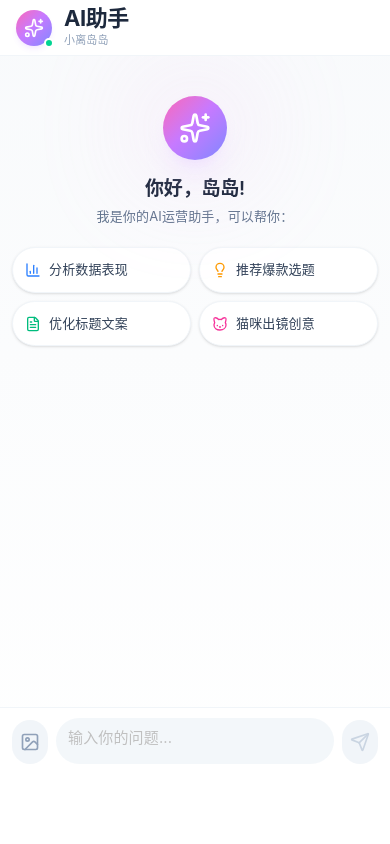
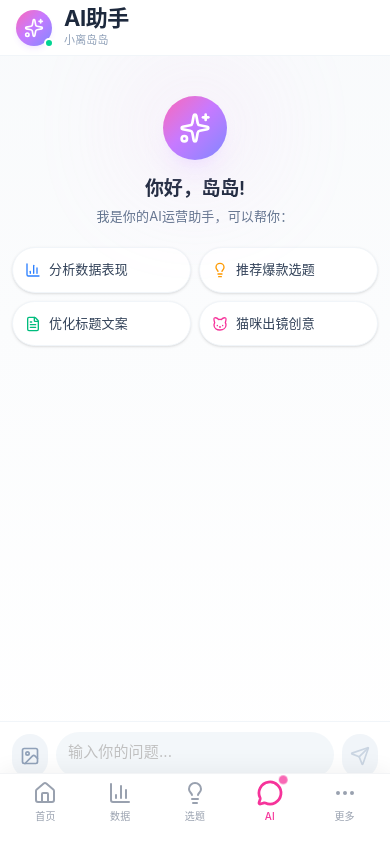
Before and after one commit to brianzhibo-design/DD, a Next.js app: page /assistant in a window 390 px wide. Built offline with nearby package versions, Linux system fonts and the light colour scheme.

Commit message:
fix: keep bottom nav visible on AI assistant page, only hide duplicate header

```diff
--- a/src/app/assistant/page.tsx
+++ b/src/app/assistant/page.tsx
@@ -118,7 +118,7 @@ export default function AssistantPage() {
   ]
 
   return (
-    <div className="fixed inset-0 flex flex-col bg-gradient-to-b from-slate-50 to-white">
+    <div className="flex flex-col h-[calc(100dvh-56px)] lg:h-[100dvh] bg-gradient-to-b from-slate-50 to-white">
       {/* 顶部标题栏 - 固定高度 */}
       <header className="flex-shrink-0 h-14 md:h-16 bg-white/90 backdrop-blur-lg border-b border-slate-100 px-4 flex items-center gap-3">
         <div className="relative">
@@ -235,8 +235,8 @@ export default function AssistantPage() {
         </div>
       </div>
 
-      {/* 底部输入区域 - 固定高度，为底部导航留空间 */}
-      <footer className="flex-shrink-0 bg-white/95 backdrop-blur-lg border-t border-slate-100 px-3 md:px-4 py-2.5 md:py-3 pb-20 lg:pb-3">
+      {/* 底部输入区域 - 固定高度 */}
+      <footer className="flex-shrink-0 bg-white/95 backdrop-blur-lg border-t border-slate-100 px-3 md:px-4 py-2.5 md:py-3">
         <div className="flex items-end gap-2 max-w-3xl mx-auto">
           {/* 附件按钮 */}
           <button
--- a/src/components/AppLayout.tsx
+++ b/src/components/AppLayout.tsx
@@ -6,20 +6,15 @@ import Sidebar from './Sidebar';
 import BottomNav from './BottomNav';
 import MobileHeader from './MobileHeader';
 
-// 这些页面使用独立布局，不需要通用的 header/sidebar/bottomnav
-const STANDALONE_PAGES = ['/assistant'];
+// 这些页面有自己的 header，不需要通用的 MobileHeader
+const CUSTOM_HEADER_PAGES = ['/assistant'];
 
 export default function AppLayout({ children }: { children: React.ReactNode }) {
   const [sidebarOpen, setSidebarOpen] = useState(false);
   const pathname = usePathname();
 
-  // 检查是否是独立布局页面
-  const isStandalonePage = STANDALONE_PAGES.some(page => pathname?.startsWith(page));
-
-  // 独立布局页面直接渲染 children
-  if (isStandalonePage) {
-    return <>{children}</>;
-  }
+  // 检查是否是自定义 header 页面
+  const hasCustomHeader = CUSTOM_HEADER_PAGES.some(page => pathname?.startsWith(page));
 
   return (
     <div className="flex min-h-screen min-h-dvh bg-gray-50">
@@ -28,16 +23,16 @@ export default function AppLayout({ children }: { children: React.ReactNode }) {
 
       {/* 主内容区 */}
       <div className="flex-1 flex flex-col min-w-0">
-        {/* 移动端头部 */}
-        <MobileHeader />
+        {/* 移动端头部 - 自定义 header 页面不显示 */}
+        {!hasCustomHeader && <MobileHeader />}
 
         {/* 页面内容 */}
-        <main className="flex-1 p-4 lg:p-8 pb-24 lg:pb-8 overflow-auto">
+        <main className={`flex-1 overflow-auto ${hasCustomHeader ? '' : 'p-4 lg:p-8 pb-24 lg:pb-8'}`}>
           {children}
         </main>
       </div>
 
-      {/* 移动端底部导航 */}
+      {/* 移动端底部导航 - 始终显示 */}
       <BottomNav onMoreClick={() => setSidebarOpen(true)} />
     </div>
   );
```
